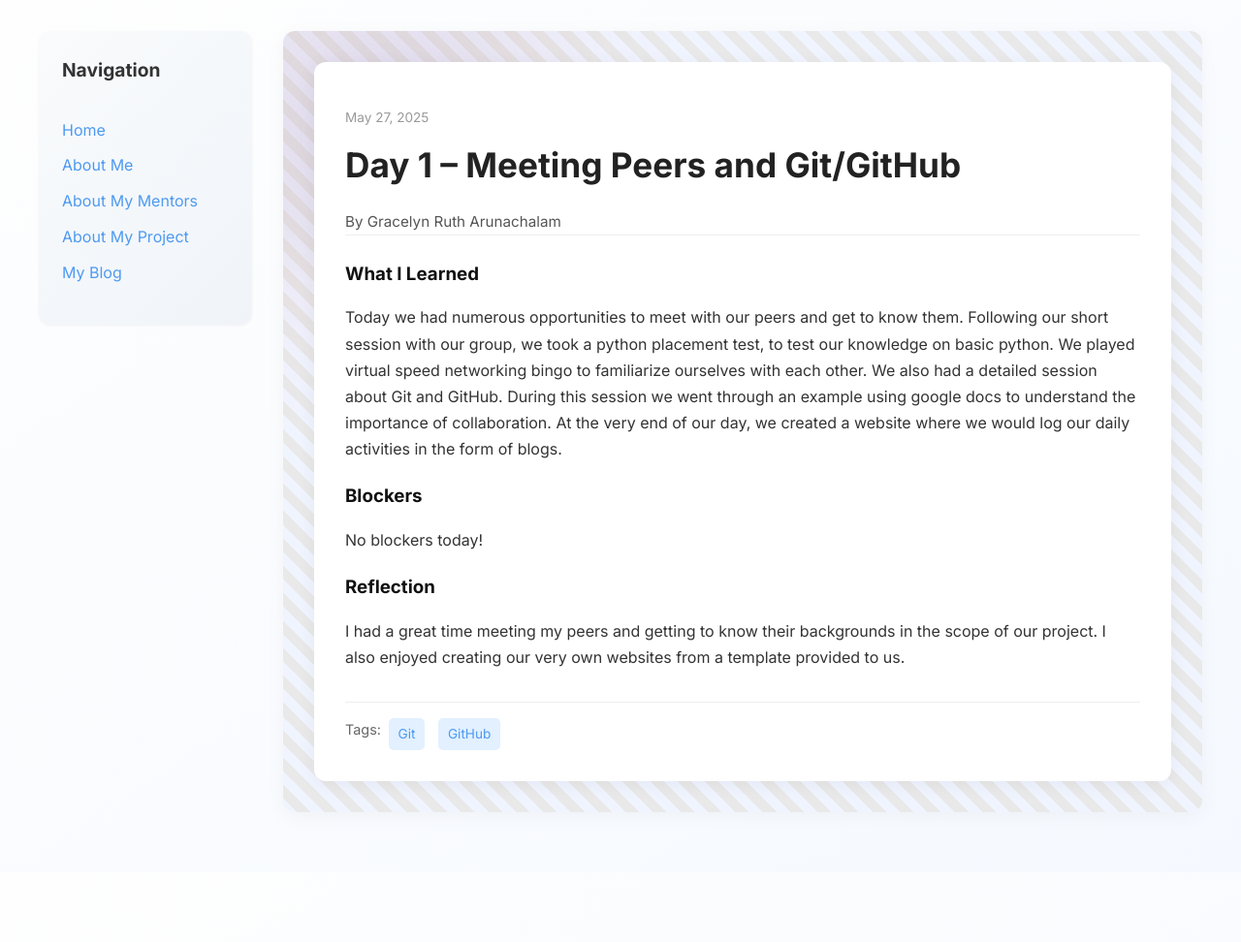
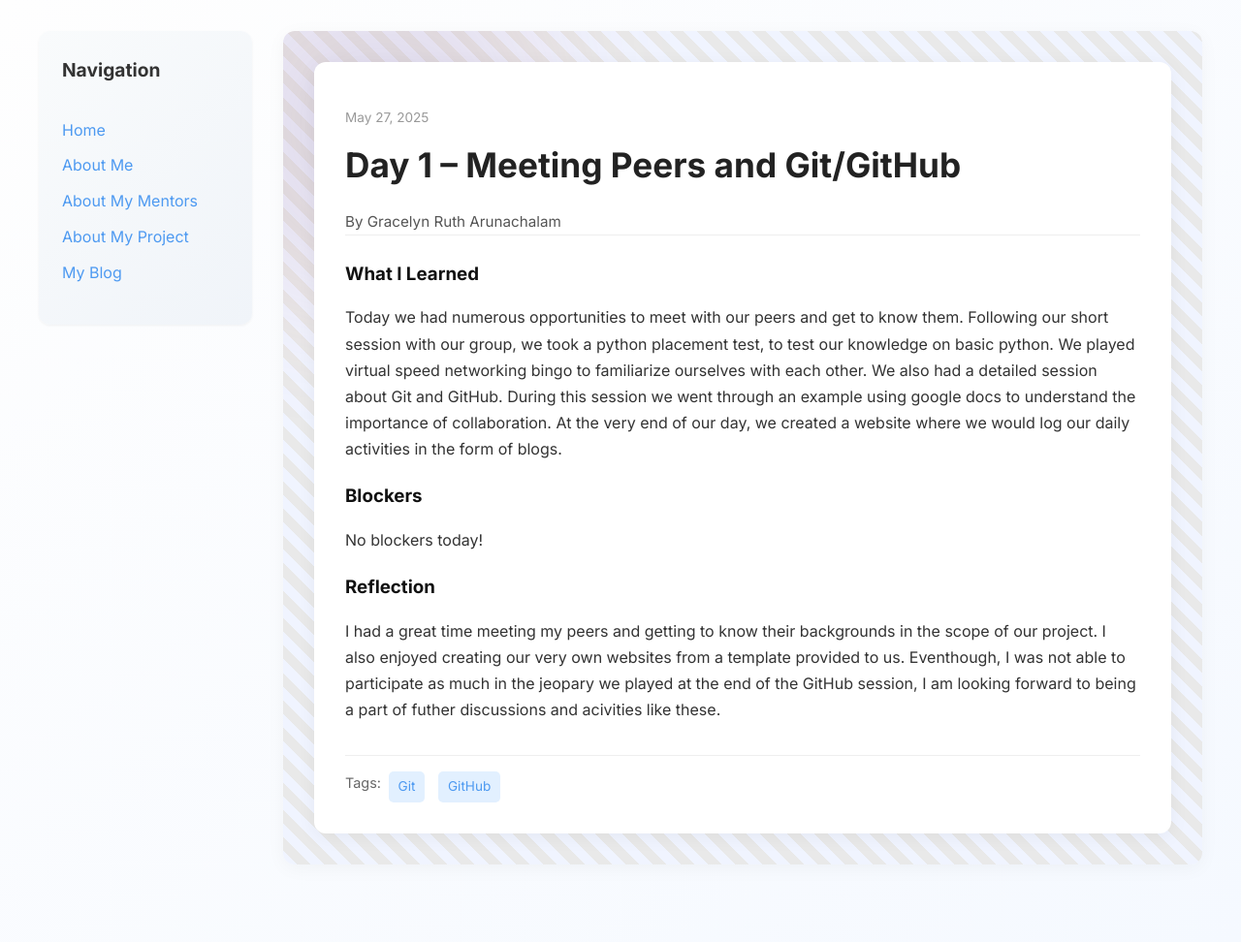
Before and after one commit to GracelynRuth/GracelynRuth.github.io, a Jekyll site: the page built from _posts/2025-05-27-day-1.md, in a window 1280 px wide. Shown: the whole page at 97% size. Built offline with Jekyll 4.4.1, drawn with Linux system fonts in a browser that asks for light colours; before the commit the page ends 900 px from its top, so only the background shows below that.

Commit message:
Update 2025-05-27-day-1.md

```diff
--- a/_posts/2025-05-27-day-1.md
+++ b/_posts/2025-05-27-day-1.md
@@ -13,5 +13,5 @@ blockers: |
   No blockers today!
 
 reflection: |
-  I had a great time meeting my peers and getting to know their backgrounds in the scope of our project. I also enjoyed creating our very own websites from a template provided to us.
+  I had a great time meeting my peers and getting to know their backgrounds in the scope of our project. I also enjoyed creating our very own websites from a template provided to us. Eventhough, I was not able to participate as much in the jeopary we played at the end of the GitHub session, I am looking forward to being a part of futher discussions and acivities like these.
 ---
```
